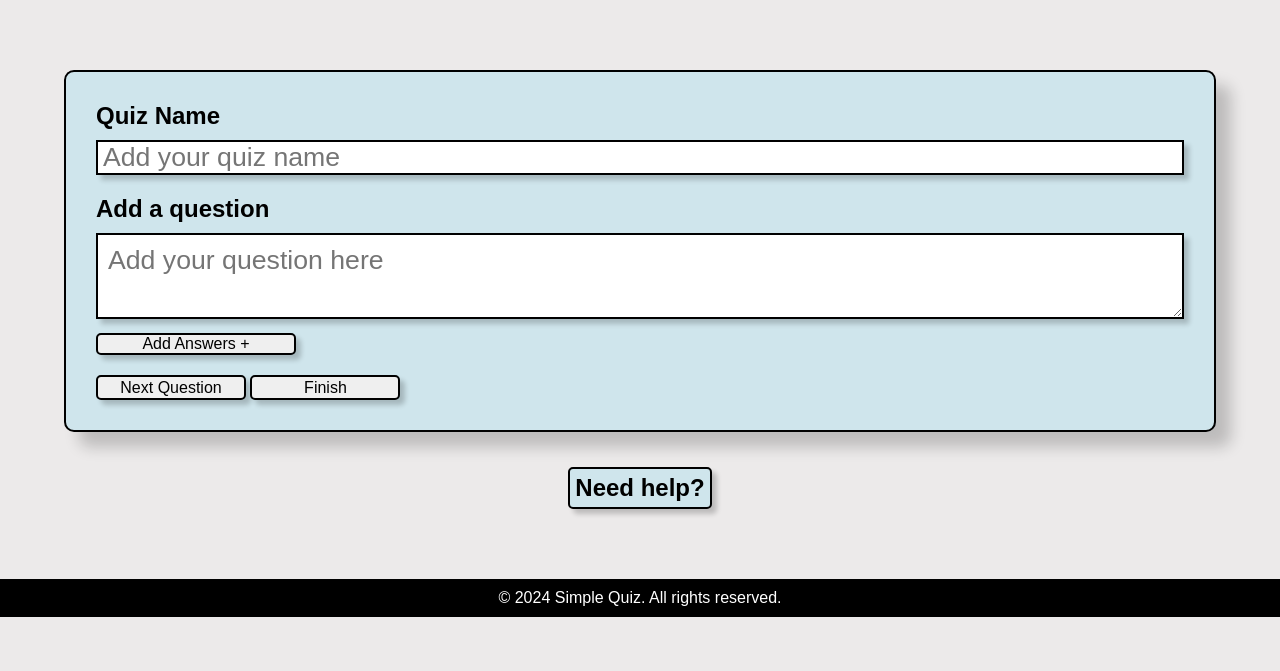
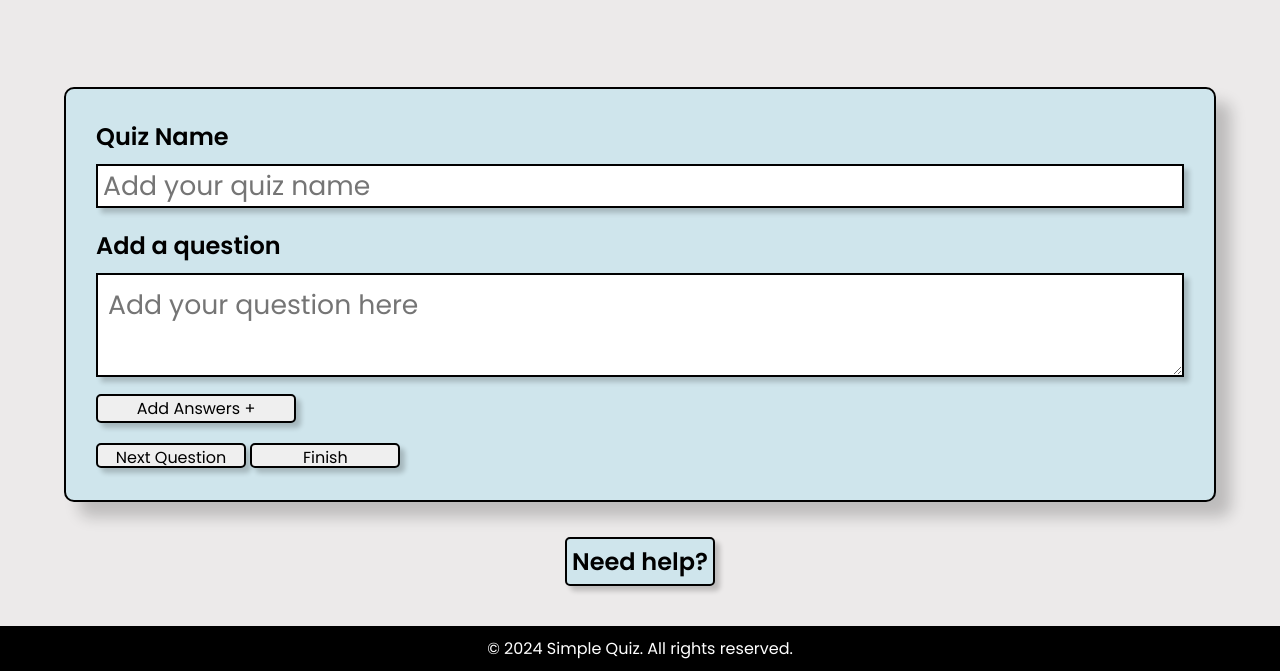
Before and after one commit to cstirneman/Simple-Quiz, a website: page public/quiz-creation.html in a window 1280 px wide. Shown: the part 183-854 px from the top of the page. Before the commit the page ends 800 px from the top, so only its background shows below. Drawn offline with Linux system fonts and the light colour scheme.

```diff
--- a/public/css/quiz-creation-styles.css
+++ b/public/css/quiz-creation-styles.css
@@ -2,7 +2,7 @@
     padding: 0;
     margin: 0;
     box-sizing: border-box;
-    font-family: Arial, Helvetica, sans-serif;
+    font-family: 'Poppins', sans-serif;
 }
 
 html, body {
--- a/public/quiz-creation.html
+++ b/public/quiz-creation.html
@@ -4,6 +4,7 @@
     <meta charset="UTF-8">
     <meta name="viewport" content="width=device-width, initial-scale=1.0">
     <title>Simple Quiz || Quiz Creation</title>
+    <link href="https://fonts.googleapis.com/css2?family=Poppins:wght@400;500;600&display=swap" rel="stylesheet">
     <link rel="stylesheet" href="css/header.css">
     <link rel="stylesheet" href="css/quiz-creation-styles.css">
 </head>
```
